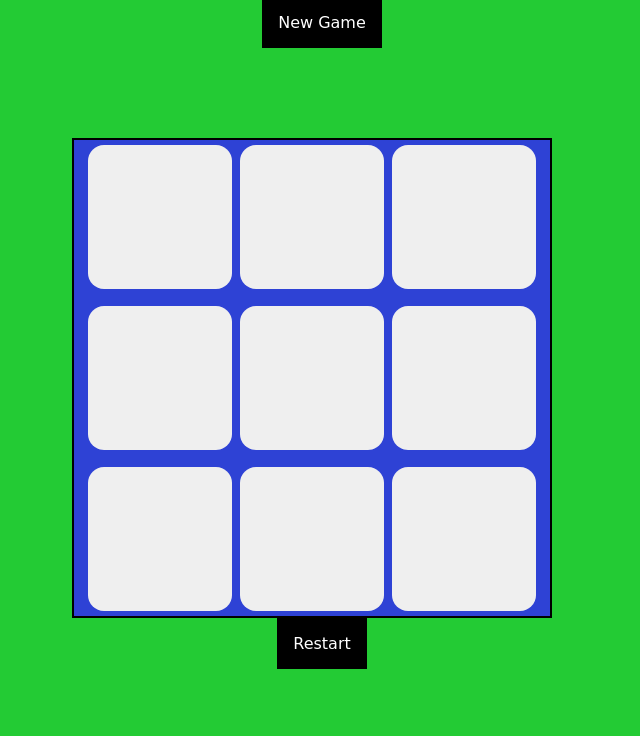
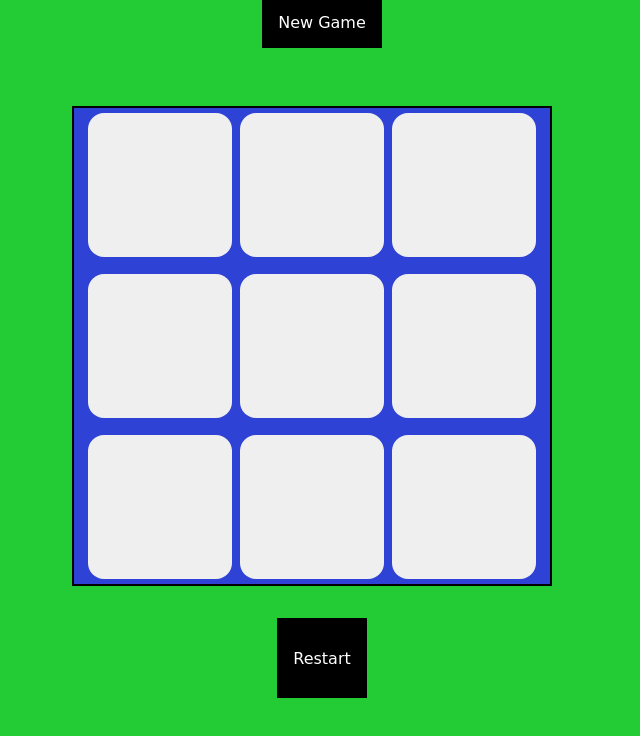
Before and after one commit to namanshah678/Tic-Tac-Toi, a plain HTML site: page index.html in a window 1280 px wide. Shown: the part 60-796 px from the top of the page, without its empty margins (318-958 px from the left). Drawn offline with Linux system fonts and the light colour scheme.

Commit message:
changed height adn width of msg-container

```diff
--- a/styles.css
+++ b/styles.css
@@ -45,6 +45,8 @@ body {
     background-color: black;
     color: white;
     border: none;
+    height: 10vmin;
+    margin: 2rem;
 }
 
 #New_Game {
@@ -57,11 +59,11 @@ body {
 
 #msg {
     color: white;
-    font-size: 5vmin;
+    font-size: 4vmin;
 }
 
 .msg_container {
-    height: 20vmin;
+    height: 16vmin;
     /* color: */
 }
 
```
